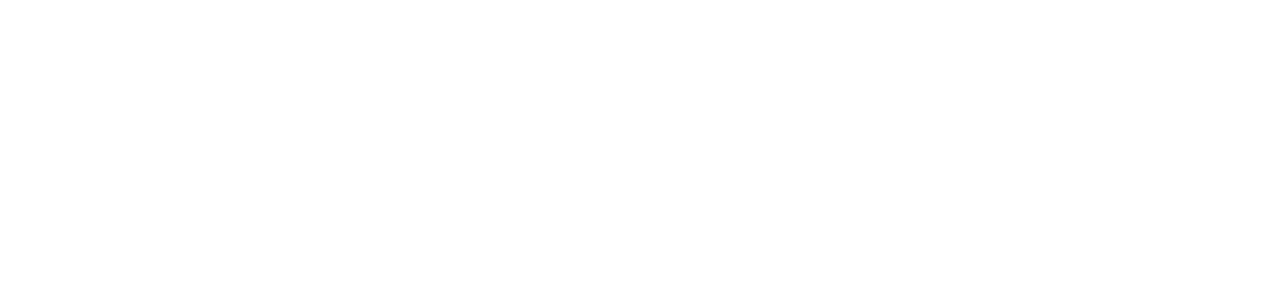
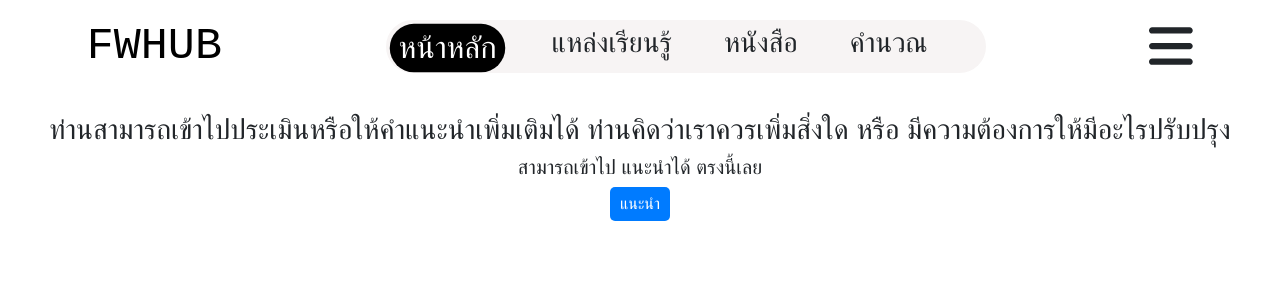
Before and after one commit to SarayutZ/BP, a Vue app: page /Recom in a window 1280 px wide. Before the commit this address had no page. Shown: the top 300 px of the page. Built offline with nearby package versions, Linux system fonts and the light colour scheme; a web font is replaced by a local one.

Commit message:
fix andd add menu

```diff
--- a/src/components/MenuBar.vue
+++ b/src/components/MenuBar.vue
@@ -77,7 +77,25 @@
       ></button>
     </div>
     <div class="offcanvas-body">
-      <div class="text-center">
+
+<div class="menu-phone">
+
+<div class="menu-phone-all">
+
+<a href="/"><h3>หน้าแรก</h3></a>
+<a href="/Learning"><h3>แหล่งเรียนรู้</h3></a>
+<a href="/Books"><h3>หนังสือ</h3></a>
+<a href="/Math"><h3>คำนวณ</h3></a>
+<a href="/Recom"><h3>เสนอ</h3></a>
+
+
+
+
+</div>
+
+
+</div>
+      <div class="recom text-center">
         <h3>
           ท่านสามารถเข้าไปประเมินหรือให้คำแนะนำเพิ่มเติมได้ ท่านคิดว่าเราควรเพิ่มสิ่งใด หรือ มีความต้องการให้มีอะไรปรับปรุง
         </h3>
@@ -86,11 +104,14 @@
         <a
           href="https://docs.google.com/forms/d/e/1FAIpQLSfHtywWtuqItHFR8dZDo00zsn9bQRE4mvYugTMOohS4qP6J2Q/viewform?usp=sf_link"
           target="_blank"
-          ><button class="btn2">แนะนำ</button></a
-        >
+          >
+          <button class="btn2">แนะนำ</button></a>
       </div>
     </div>
   </div>
+
+
+
 
 </template>
 
@@ -132,6 +153,31 @@
 
 @import url("https://fonts.googleapis.com/css2?family=Monofett&display=swap");
 @import url("https://fonts.googleapis.com/css2?family=Bai+Jamjuree:wght@300&family=Inter:wght@300&family=Monofett&display=swap");
+
+
+.menu-phone{
+  display: none;
+}
+/* เพิ่มเส้นขอบรอบอิลิเมนต์ "menu-phone" */
+.menu-phone h3 {
+  border: 1px solid #000; /* เส้นขอบสีดำหนา 1 พิกเซล */
+  padding: 10px; /* Padding เพิ่มระยะระหว่างเนื้อหา (ตัวเลือก) */
+  display: inline-block; /* กำหนดให้อิลิเมนต์พอดีรอบเนื้อหา */
+}
+
+/* การสไตล์ลิงค์ภายใน "menu-phone-all" */
+.menu-phone-all a {
+  display: block; /* กำหนดให้ลิงค์เป็นอิลิเมนต์ประเภทบล็อกเพื่อเพิ่มระยะระหว่างลิงค์ */
+  text-decoration: none; /* ลบเส้นใต้งานของลิงค์ */
+  color: #000; /* กำหนดสีข้อความเป็นสีดำ */
+  padding: 5px 0; /* เพิ่ม Padding ด้านบนและด้านล่างเพื่อสร้างระยะระหว่างลิงค์แนวตั้ง */
+  text-align: center; /* จัดการข้อความแนวนอนตรงกลาง */
+}
+
+/* ตัวเลือก: เพิ่มเอฟเฟกต์เมื่อเม้าส์ไปชี้ลิงค์ */
+.menu-phone-all a:hover {
+  background-color: #f0f0f0; /* สีพื้นหลังเมื่อเม้าส์ไปชี้ลิงค์ */
+}
 
 .tab {
   cursor: pointer;
@@ -209,6 +255,12 @@
   .menubar{
 margin-top: 50px;
   }
+  .menu-phone{
+  display: block;
+}
+.recom{
+  display: none;
+}
 }
 
 /* ipad air */
--- /dev/null
+++ b/src/components/Recom.vue
@@ -0,0 +1,31 @@
+<template>
+<MenuBar/>
+
+<div class="recom text-center">
+        <h3>
+          ท่านสามารถเข้าไปประเมินหรือให้คำแนะนำเพิ่มเติมได้ ท่านคิดว่าเราควรเพิ่มสิ่งใด หรือ มีความต้องการให้มีอะไรปรับปรุง
+        </h3>
+
+        <h5>สามารถเข้าไป แนะนำได้ ตรงนี้เลย</h5>
+        <a
+          href="https://docs.google.com/forms/d/e/1FAIpQLSfHtywWtuqItHFR8dZDo00zsn9bQRE4mvYugTMOohS4qP6J2Q/viewform?usp=sf_link"
+          target="_blank"
+          >
+          <button class="btn2">แนะนำ</button></a>
+      </div>
+
+
+
+</template>
+
+<script>
+import MenuBar from './MenuBar.vue';
+
+    export default {
+    components: { MenuBar }
+}
+</script>
+
+<style scoped>
+
+</style>
--- a/src/router/index.js
+++ b/src/router/index.js
@@ -27,6 +27,9 @@
 import ThaiMooc from "../components/Recommanded/ThaiMooc.vue"
 import Chulamooc from "../components/Recommanded/Chulamooc.vue"
 import PSUMOOC from "../components/Recommanded/PSUMOOC.vue"
+
+//!! หน้า แนะนำ
+import Recom from "../components/Recom.vue"
 
 
 
@@ -144,6 +147,11 @@
       name: 'PSUMOOC',
       component: PSUMOOC
     },
+    {
+      path: '/Recom',
+      name: 'Recom',
+      component: Recom
+    },
 
   ]
 })
```
